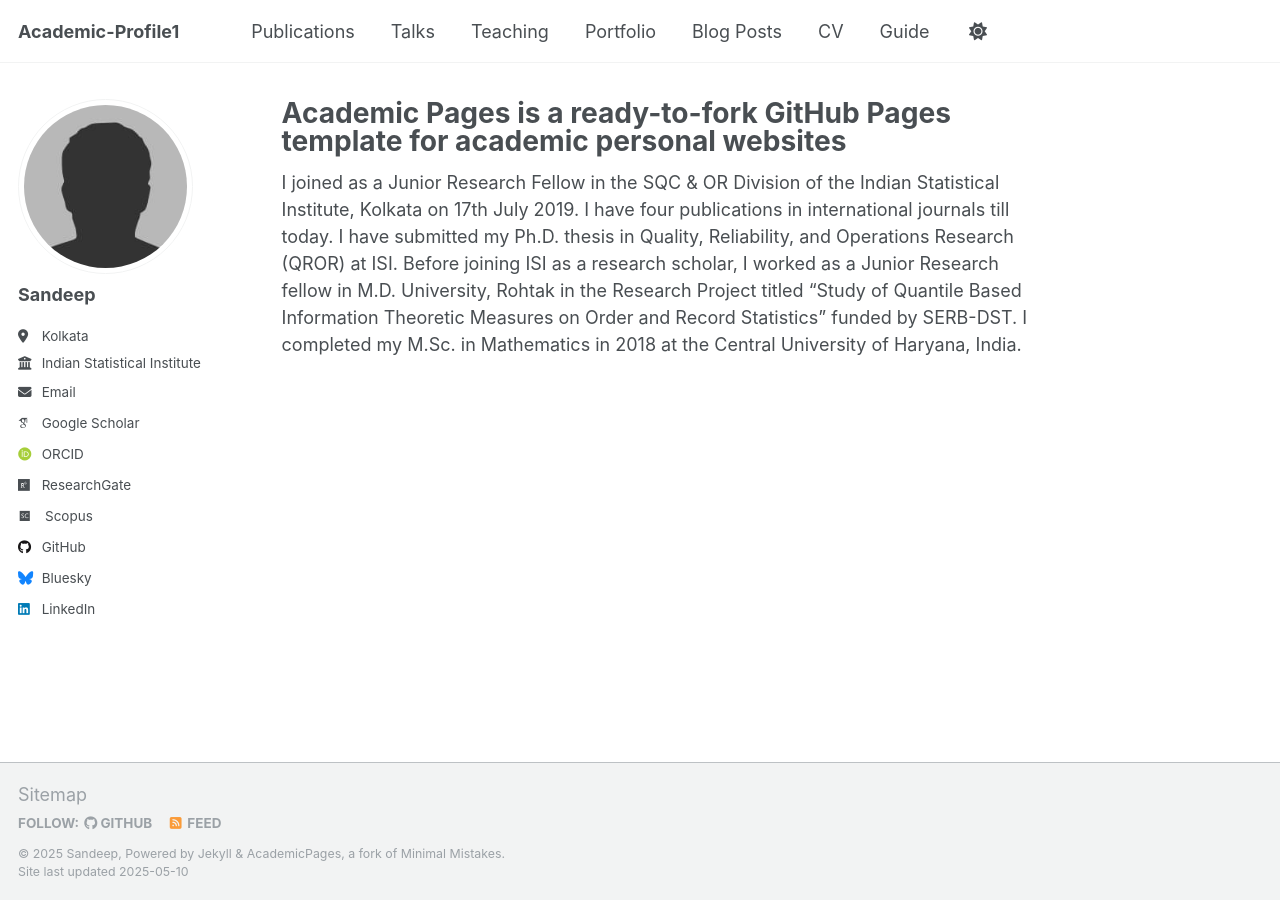
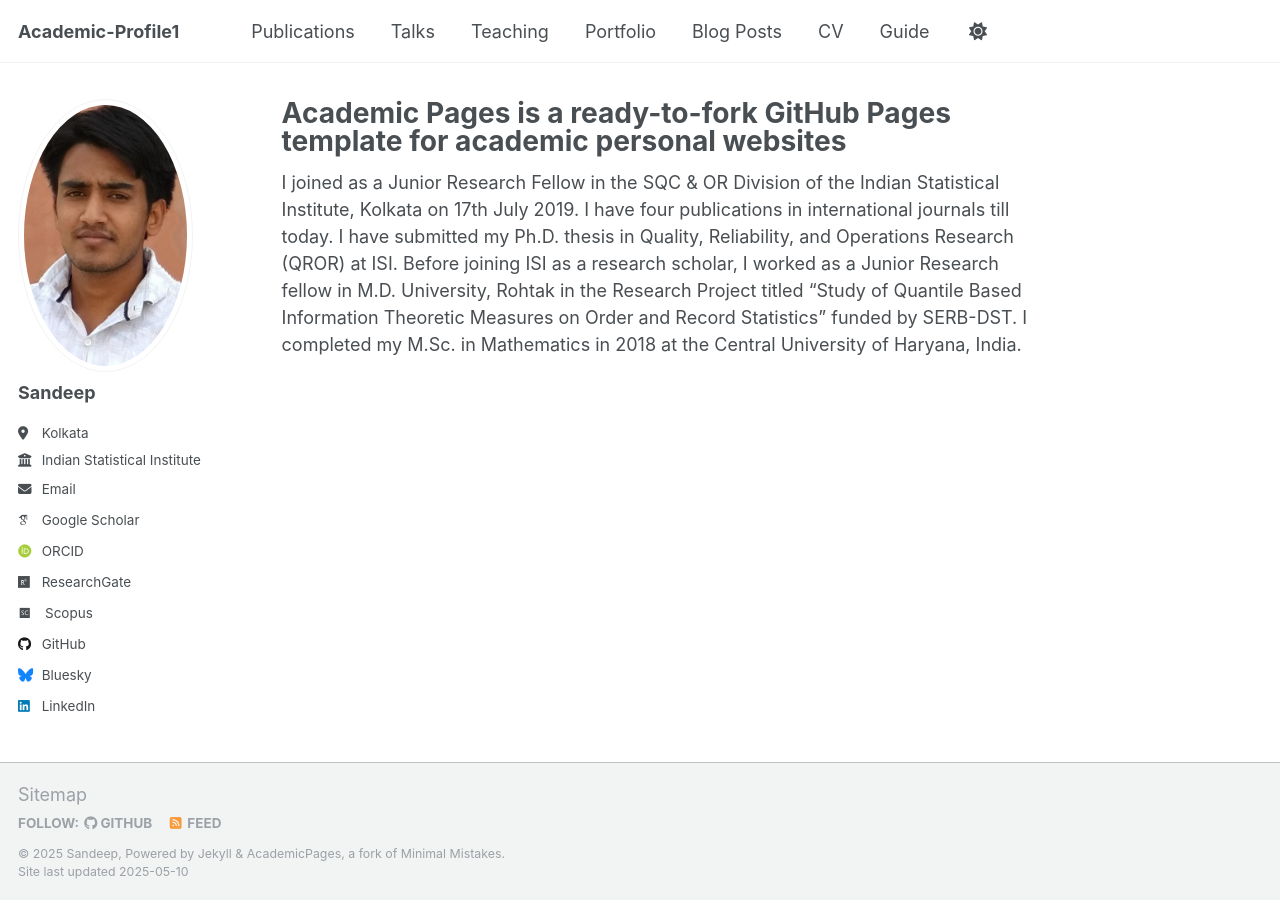
Before and after one commit to sandeepkajal633/sandeepkajal633-1, a Jekyll site: the page built from _pages/about.md, in a window 1280 px wide. Built offline with Jekyll 4.4.1, drawn with Linux system fonts in a browser that asks for light colours; some web fonts are replaced.

Commit message:
Update _config.yml

```diff
--- a/_config.yml
+++ b/_config.yml
@@ -22,7 +22,7 @@ repository               : "academicpages/academicpages.github.io"
 #               Additional customization can be done by editing /_includes/author-profile.html
 author:
   # Biographic information
-  avatar           : "bio-photo.jpg"
+  avatar           : "sandeep.jpg"
   name             : "Sandeep"
   pronouns         : # example: "he/him"
   bio              : ""
```
